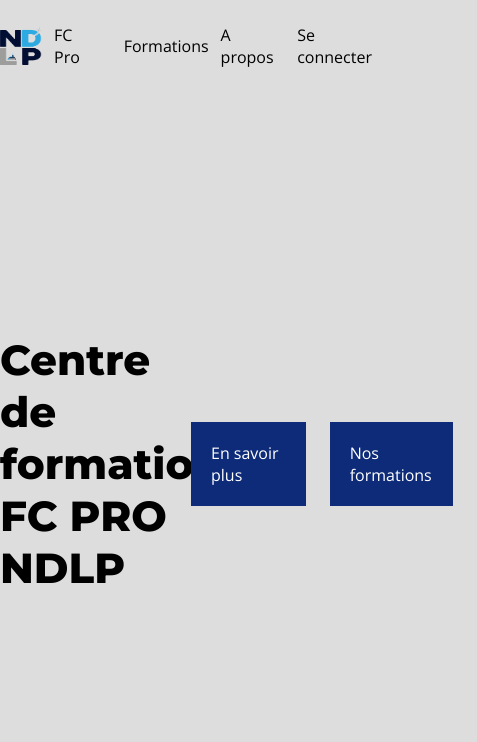
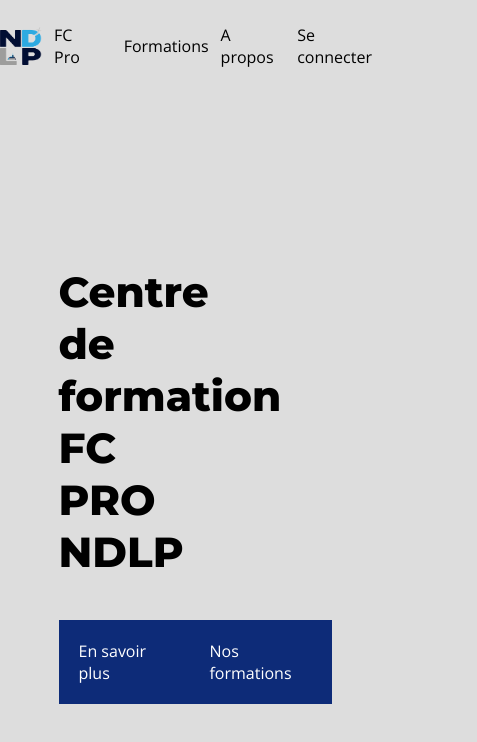
Before and after one commit to geekcatfr/projet-premiere-annee, a React (Vite) app in the folder client/: page / in a window 390 px wide. Shown: the top 742 px of the page, 477 px wide, since content can reach past the window. Built offline with nearby package versions, Linux system fonts and the light colour scheme.

Commit message:
Made the interface responsive

```diff
--- a/client/src/App.css
+++ b/client/src/App.css
@@ -1,16 +1,16 @@
 div.container {
   height: calc(100vh - 100px);
+  width: 100%;
+  display: flex;
+  justify-content: center;
 }
 
 .first-page-content {
+  width: 70%;
   display: flex;
-  justify-content: space-around;
-  align-items: center;
-}
-
-.container {
-  display:flex;
-  align-items: center;
+  flex-flow: column;
+  justify-content: center;
+  align-items: flex-start;
 }
 
 .first-page-title {
@@ -33,7 +33,7 @@ div.container {
   display: flex;
 }
 
-.about-buttons > div {
+.about-buttons > a > .button {
   margin-right: 24px;
 }
 
```
